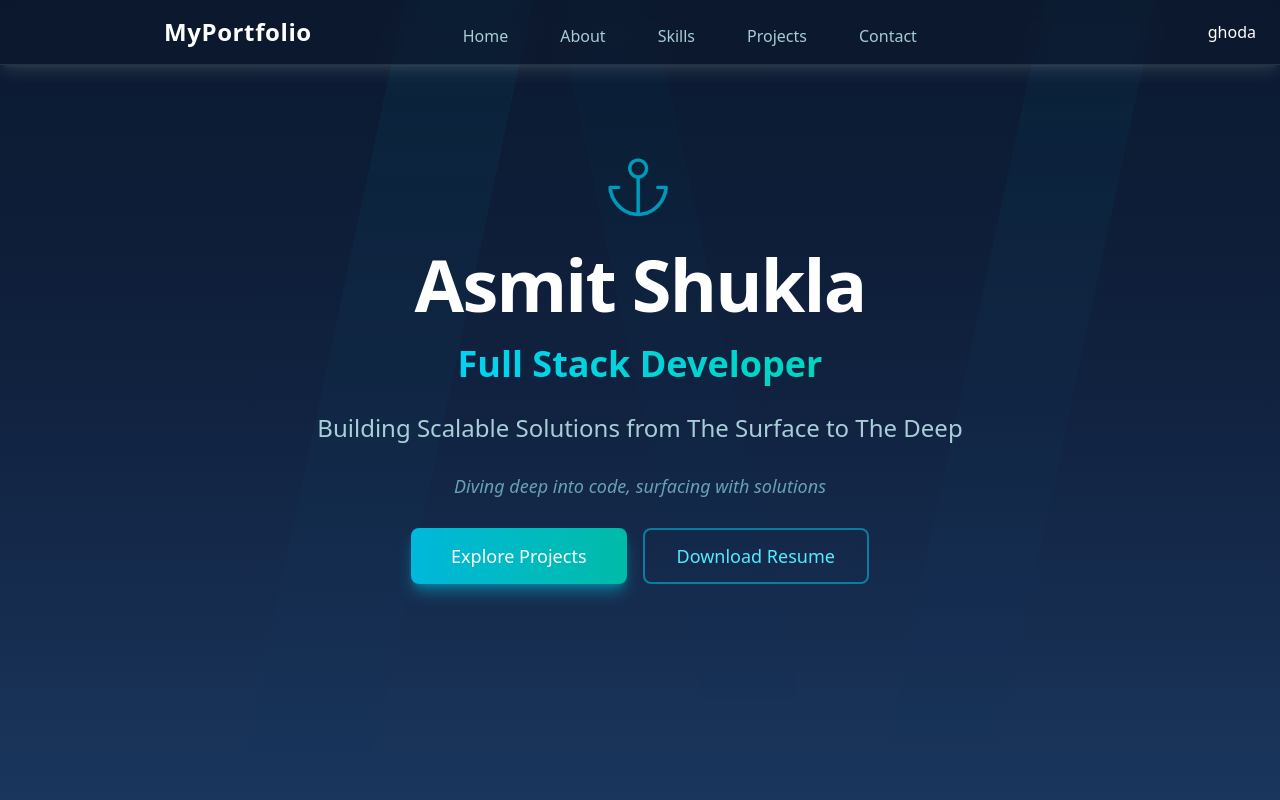
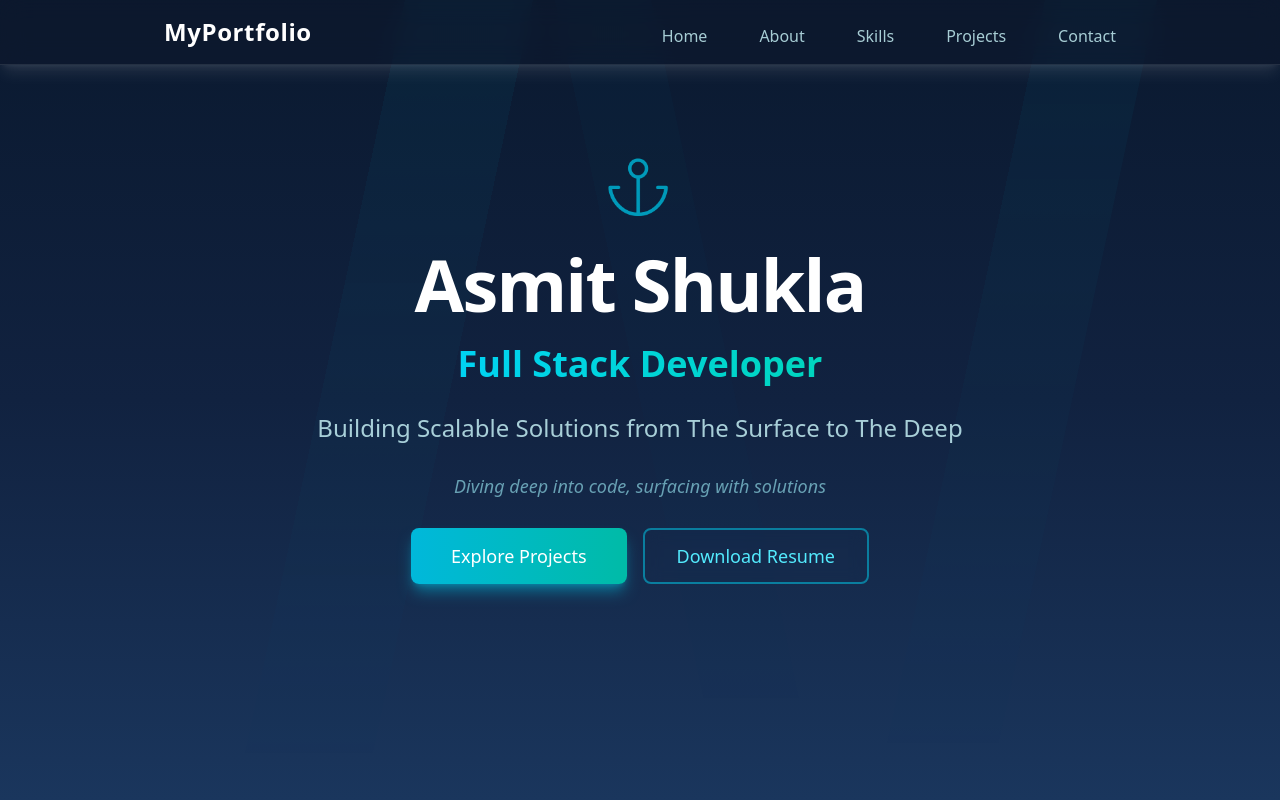
Before and after one commit to ash05741/My-Portfolio, a React (Vite) app: page / in a window 1280 px wide. Shown: the top 800 px of the page. Built offline with nearby package versions, Linux system fonts and the light colour scheme.

Commit message:
remove div

```diff
--- a/src/Components/Navbar.jsx
+++ b/src/Components/Navbar.jsx
@@ -23,7 +23,7 @@ const Navbar = () => {
           <a href="#projects" className="text-cyan-100/80 hover:text-cyan-500 transition-all duration-300 ease-out">Projects</a>
           <a href="#contact" className="text-cyan-100/80 hover:text-cyan-500 transition-all duration-300 ease-out">Contact</a>
         </div>
-        <div>ghoda</div>
+
 
 
         <button
```
